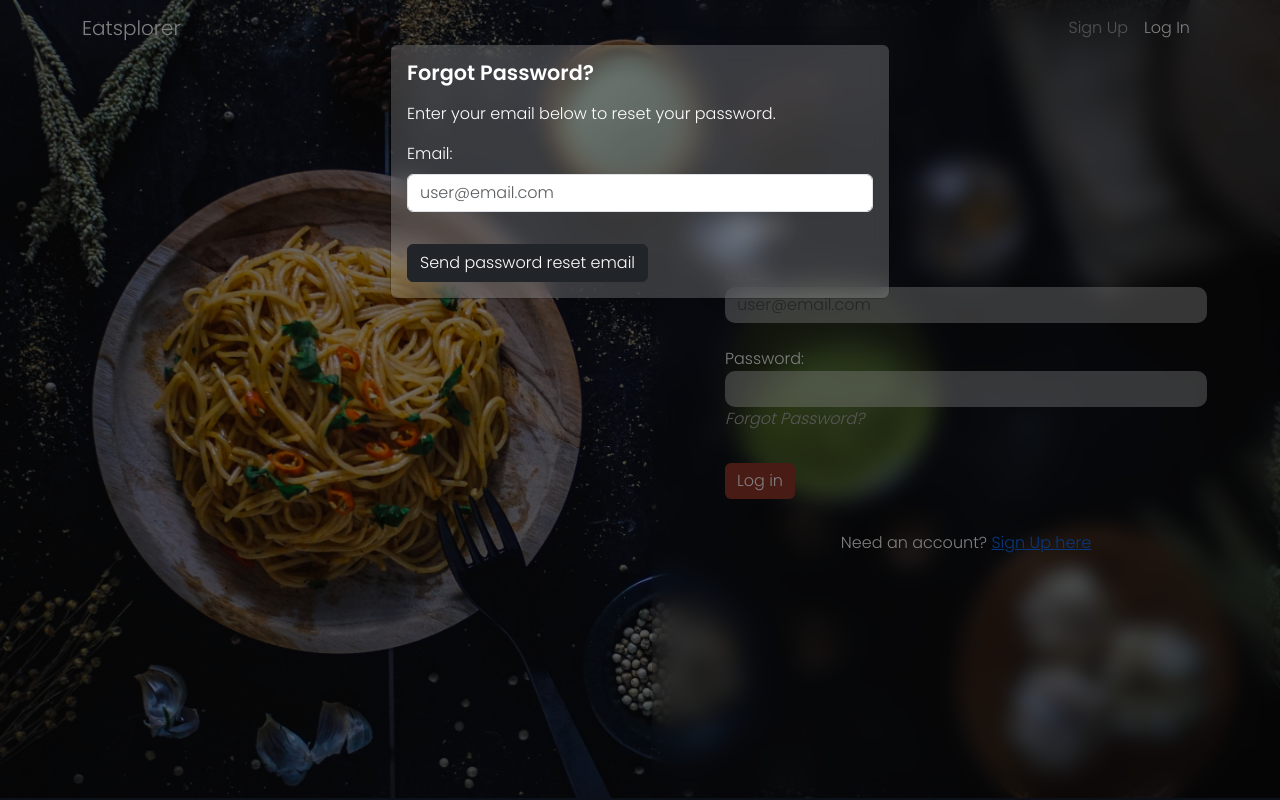
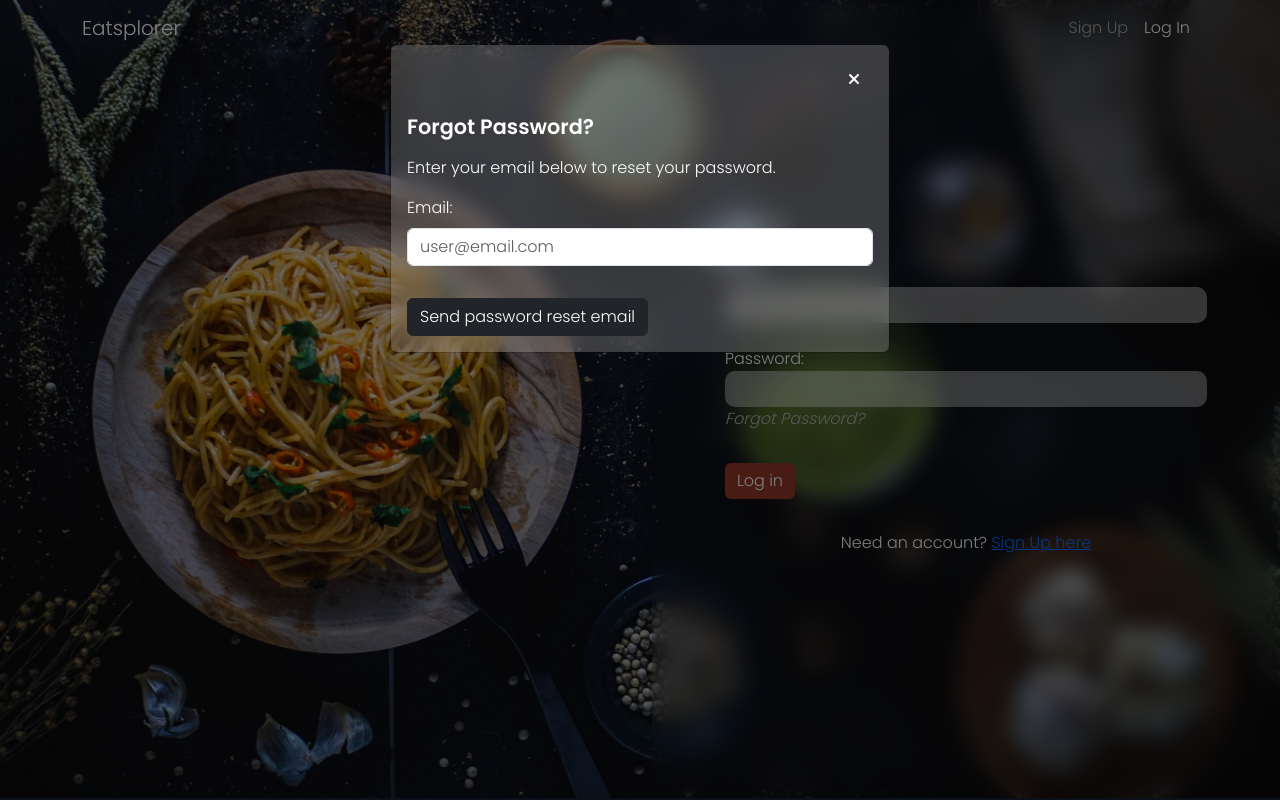
Before and after one commit to malinkytta/eatsplorer, a React (Vite) app: page /create-restaurant in a window 1280 px wide. Both pictures are taken after a click on the element "Forgot Password?". Built offline with nearby package versions, Linux system fonts and the light colour scheme; no server answers.

Commit message:
Remodeled code structure for forgotpassword

```diff
--- a/src/App.tsx
+++ b/src/App.tsx
@@ -4,7 +4,7 @@ import Navigation from './pages/partials/Navigation'
 import AdminPage from './pages/AdminPage'
 import SignupPage from './pages/SignupPage'
 import LoginPage from './pages/LoginPage'
-import ForgotPasswordPage from './pages/ForgotPasswordPage'
+// import ForgotPassWordModal from './pages/ForgotPassWordModal'
 import LogoutPage from './pages/LogoutPage'
 import RequireAuth from './components/RequireAuth'
 import NotFoundPage from './pages/NotFoundPage'
@@ -59,10 +59,10 @@ const App = () => {
 						</RequireAuth>
 					}
 				/>
-				<Route
+				{/* <Route
 					path='/forgot-password'
-					element={<ForgotPasswordPage />}
-				/>
+					element={<ForgotPassWordModal />}
+				/> */}
 
 				{/* Admin Routes */}
 				<Route
--- a/src/assets/scss/App.scss
+++ b/src/assets/scss/App.scss
@@ -4,6 +4,7 @@
 @import 'userforms';
 @import 'dropzone';
 @import 'restaurants';
+@import 'react-toastify/scss/main';
 
 * {
 	font-family: 'Poppins', sans-serif;
--- a/src/components/CreateRestaurantForm.tsx
+++ b/src/components/CreateRestaurantForm.tsx
@@ -39,6 +39,7 @@ const CreateRestaurantForm: React.FC<IProps> = ({ onCreate }) => {
 	}, [isSubmitSuccessful, reset])
 
 	return (
+		<Row>
 			<Form onSubmit={handleSubmit(onFormSubmit)} className='mt-4 form'>
 				<Row className='justify-content-center'>
 					<Col sm={10} md={6} lg={4}>
@@ -46,8 +47,8 @@ const CreateRestaurantForm: React.FC<IProps> = ({ onCreate }) => {
 							<Card.Body className='restaurant-card-body'>
 								<Card.Title>Add a Restaurant</Card.Title>
 								<Card.Text>
-								Share your culinary discoveries and contribute
-								to our growing restaurant guide.
+									Share your culinary discoveries and
+									contribute to our growing restaurant guide.
 								</Card.Text>
 							</Card.Body>
 						</Card>
@@ -73,7 +74,8 @@ const CreateRestaurantForm: React.FC<IProps> = ({ onCreate }) => {
 									/>
 									{errors.name && (
 										<p className='invalid'>
-										{errors.name.message ?? 'Invalid value'}
+											{errors.name.message ??
+												'Invalid value'}
 										</p>
 									)}
 								</Form.Group>
@@ -86,7 +88,9 @@ const CreateRestaurantForm: React.FC<IProps> = ({ onCreate }) => {
 												aria-label='Default select example'
 												{...register('category')}
 											>
-											<option value='Café'>Café</option>
+												<option value='Café'>
+													Café
+												</option>
 												<option value='Restaurant'>
 													Restaurant
 												</option>
@@ -100,7 +104,9 @@ const CreateRestaurantForm: React.FC<IProps> = ({ onCreate }) => {
 												<option value='Bakery'>
 													Bakery
 												</option>
-											<option value='Deli'>Deli</option>
+												<option value='Deli'>
+													Deli
+												</option>
 											</Form.Select>
 
 											{errors.category && (
@@ -118,7 +124,9 @@ const CreateRestaurantForm: React.FC<IProps> = ({ onCreate }) => {
 												<option value='Brunch'>
 													Brunch
 												</option>
-											<option value='Lunch'>Lunch</option>
+												<option value='Lunch'>
+													Lunch
+												</option>
 												<option value='Dinner'>
 													Dinner
 												</option>
@@ -230,7 +238,9 @@ const CreateRestaurantForm: React.FC<IProps> = ({ onCreate }) => {
 											controlId='phone'
 											className='mb-2'
 										>
-										<Form.Label>Phone Number</Form.Label>
+											<Form.Label>
+												Phone Number
+											</Form.Label>
 											<Form.Control
 												type='tel'
 												{...register('phone', {
@@ -271,7 +281,10 @@ const CreateRestaurantForm: React.FC<IProps> = ({ onCreate }) => {
 									</Col>
 								</Row>
 
-							<Form.Group controlId='website' className='mb-2'>
+								<Form.Group
+									controlId='website'
+									className='mb-2'
+								>
 									<Form.Label>Website</Form.Label>
 									<Form.Control
 										type='url'
@@ -334,6 +347,7 @@ const CreateRestaurantForm: React.FC<IProps> = ({ onCreate }) => {
 					</Col>
 				</Row>
 			</Form>
+		</Row>
 	)
 }
 
--- a/src/components/ForgotPasswordModal.tsx
+++ b/src/components/ForgotPasswordModal.tsx
@@ -1,12 +1,96 @@
-import React from 'react'
-import Modal from 'react-bootstrap/Modal'
+import { FirebaseError } from 'firebase/app'
+import React, { useState } from 'react'
+import Alert from 'react-bootstrap/Alert'
+import Button from 'react-bootstrap/Button'
+import Card from 'react-bootstrap/Card'
+import Form from 'react-bootstrap/Form'
+import { useForm, SubmitHandler } from 'react-hook-form'
+import useAuth from '../hooks/useAuth'
+import { ForgotPasswordType } from '../types/User.types'
+import { FontAwesomeIcon } from '@fortawesome/react-fontawesome'
+import { faXmark } from '@fortawesome/free-solid-svg-icons'
 
 interface IProps {
-	show: boolean
-	children: React.ReactNode
+	onCloseModal?: () => void
 }
-const ForgotPasswordModal: React.FC<IProps> = ({ show, children }) => {
-	return <Modal show={show}>{children}</Modal>
+
+const ForgotPasswordModal: React.FC<IProps> = ({ onCloseModal }) => {
+	const [errorMessage, setErrorMessage] = useState<string | null>(null)
+	const [successMessage, setSuccessMessage] = useState<string | null>(null)
+	const [loading, setLoading] = useState(false)
+	const {
+		handleSubmit,
+		register,
+		formState: { errors },
+	} = useForm<ForgotPasswordType>()
+	const { resetPassword } = useAuth()
+
+	const onForgotPassword: SubmitHandler<ForgotPasswordType> = async (
+		data
+	) => {
+		setErrorMessage(null)
+		try {
+			setLoading(true)
+			await resetPassword(data.email)
+			setSuccessMessage('A link to reset has been sent to your email.')
+			setLoading(false)
+		} catch (error) {
+			if (error instanceof FirebaseError) {
+				setErrorMessage(error.message)
+			} else {
+				setErrorMessage("Something went wrong and it wasn't Firebase.")
+			}
+			setLoading(false)
+		}
+	}
+
+	return (
+		<Card className='mt-3 reset-card' text='white'>
+			<div className='d-flex justify-content-end me-3 mt-3'>
+				<Button variant='transparent' onClick={onCloseModal}>
+					<FontAwesomeIcon icon={faXmark} />
+				</Button>
+			</div>
+			<Card.Body>
+				<Card.Title className='mb-3'>Forgot Password?</Card.Title>
+
+				{errorMessage && <Alert variant='danger'>{errorMessage}</Alert>}
+				{successMessage && (
+					<Alert variant='success'>{successMessage}</Alert>
+				)}
+				<p>Enter your email below to reset your password.</p>
+
+				<Form onSubmit={handleSubmit(onForgotPassword)}>
+					<Form.Group controlId='email' className='mb-3'>
+						<Form.Label>Email:</Form.Label>
+						<Form.Control
+							placeholder='user@email.com'
+							type='email'
+							{...register('email', {
+								required: 'You have to enter your email',
+							})}
+						/>
+						{errors.email && (
+							<p className='invalid'>
+								{errors.email.message ?? 'Invalid value'}
+							</p>
+						)}
+					</Form.Group>
+
+					<Button
+						disabled={loading}
+						className='mt-3 form-btn'
+						variant='dark'
+						type='submit'
+					>
+						{loading
+							? 'Sending email...'
+							: 'Send password reset email'}
+					</Button>
+				</Form>
+			</Card.Body>
+		</Card>
+	)
 }
 
 export default ForgotPasswordModal
--- a/src/components/LoginForm.tsx
+++ b/src/components/LoginForm.tsx
@@ -1,10 +1,10 @@
 import Button from 'react-bootstrap/Button'
 import Form from 'react-bootstrap/Form'
-import { SubmitHandler, useForm } from 'react-hook-form'
+import { useForm } from 'react-hook-form'
 import { LoginCredentials } from '../types/User.types'
 import Modal from 'react-bootstrap/Modal'
 import { useState } from 'react'
-import ForgotPasswordPage from '../pages/ForgotPasswordPage'
+import ForgotPasswordModal from '../components/ForgotPasswordModal'
 
 interface IProps {
 	onLogin: (data: LoginCredentials) => void
@@ -79,7 +79,7 @@ const LoginForm: React.FC<IProps> = ({ onLogin, loading }) => {
 				</Button>
 			</Form>
 			<Modal show={showModal} onHide={closeModal}>
-				<ForgotPasswordPage />
+				<ForgotPasswordModal onCloseModal={closeModal} />
 			</Modal>
 		</>
 	)
--- a/src/pages/ForgotPasswordPage.tsx
+++ /dev/null
@@ -1,88 +0,0 @@
-import { FirebaseError } from 'firebase/app'
-import { useState } from 'react'
-import Alert from 'react-bootstrap/Alert'
-import Button from 'react-bootstrap/Button'
-import Card from 'react-bootstrap/Card'
-import Col from 'react-bootstrap/Col'
-import Container from 'react-bootstrap/Container'
-import Form from 'react-bootstrap/Form'
-import Row from 'react-bootstrap/Row'
-import { useForm, SubmitHandler } from 'react-hook-form'
-import useAuth from '../hooks/useAuth'
-import { ForgotPasswordType } from '../types/User.types'
-
-const ForgotPasswordPage = () => {
-	const [errorMessage, setErrorMessage] = useState<string | null>(null)
-	const [successMessage, setSuccessMessage] = useState<string | null>(null)
-	const [loading, setLoading] = useState(false)
-	const {
-		handleSubmit,
-		register,
-		formState: { errors },
-	} = useForm<ForgotPasswordType>()
-	const { resetPassword } = useAuth()
-
-	const onForgotPassword: SubmitHandler<ForgotPasswordType> = async (
-		data
-	) => {
-		setErrorMessage(null)
-		try {
-			setLoading(true)
-			await resetPassword(data.email)
-			setSuccessMessage('A link to reset has been sent to your email.')
-			setLoading(false)
-		} catch (error) {
-			if (error instanceof FirebaseError) {
-				setErrorMessage(error.message)
-			} else {
-				setErrorMessage("Something went wrong and it wasn't Firebase.")
-			}
-			setLoading(false)
-		}
-	}
-
-	return (
-		<Card className='mt-3 reset-card' text='white'>
-			<Card.Body>
-				<Card.Title className='mb-3'>Forgot Password?</Card.Title>
-
-				{errorMessage && <Alert variant='danger'>{errorMessage}</Alert>}
-				{successMessage && (
-					<Alert variant='success'>{successMessage}</Alert>
-				)}
-				<p>Enter your email below to reset your password.</p>
-
-				<Form onSubmit={handleSubmit(onForgotPassword)}>
-					<Form.Group controlId='email' className='mb-3'>
-						<Form.Label>Email:</Form.Label>
-						<Form.Control
-							placeholder='user@email.com'
-							type='email'
-							{...register('email', {
-								required: 'You have to enter your email',
-							})}
-						/>
-						{errors.email && (
-							<p className='invalid'>
-								{errors.email.message ?? 'Invalid value'}
-							</p>
-						)}
-					</Form.Group>
-
-					<Button
-						disabled={loading}
-						className='mt-3 form-btn'
-						variant='dark'
-						type='submit'
-					>
-						{loading
-							? 'Sending email...'
-							: 'Send password reset email'}
-					</Button>
-				</Form>
-			</Card.Body>
-		</Card>
-	)
-}
-
-export default ForgotPasswordPage
--- a/src/pages/LoginPage.tsx
+++ b/src/pages/LoginPage.tsx
@@ -10,7 +10,6 @@ import useAuth from '../hooks/useAuth'
 import { SubmitHandler } from 'react-hook-form'
 import { LoginCredentials } from '../types/User.types'
 import { FirebaseError } from 'firebase/app'
-import ForgotPasswordPage from './ForgotPasswordPage'
 import LoginForm from '../components/LoginForm'
 
 const LoginPage = () => {
```
Lines whose indentation alone changed are shown as unchanged.
